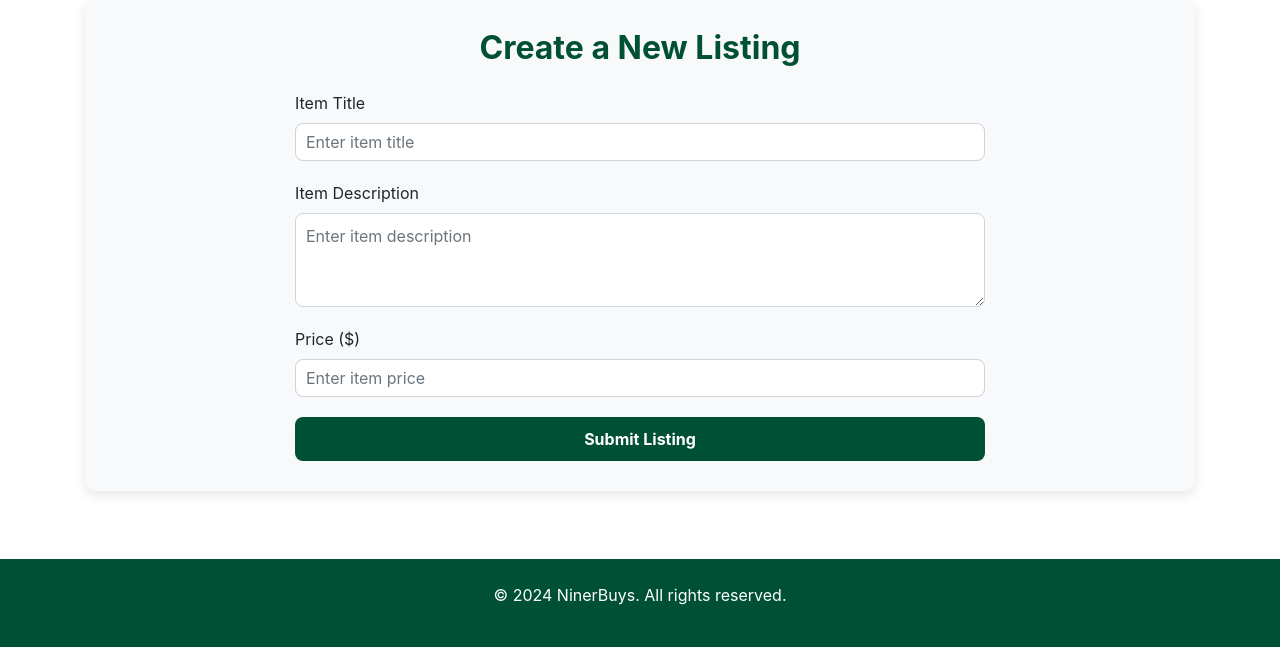
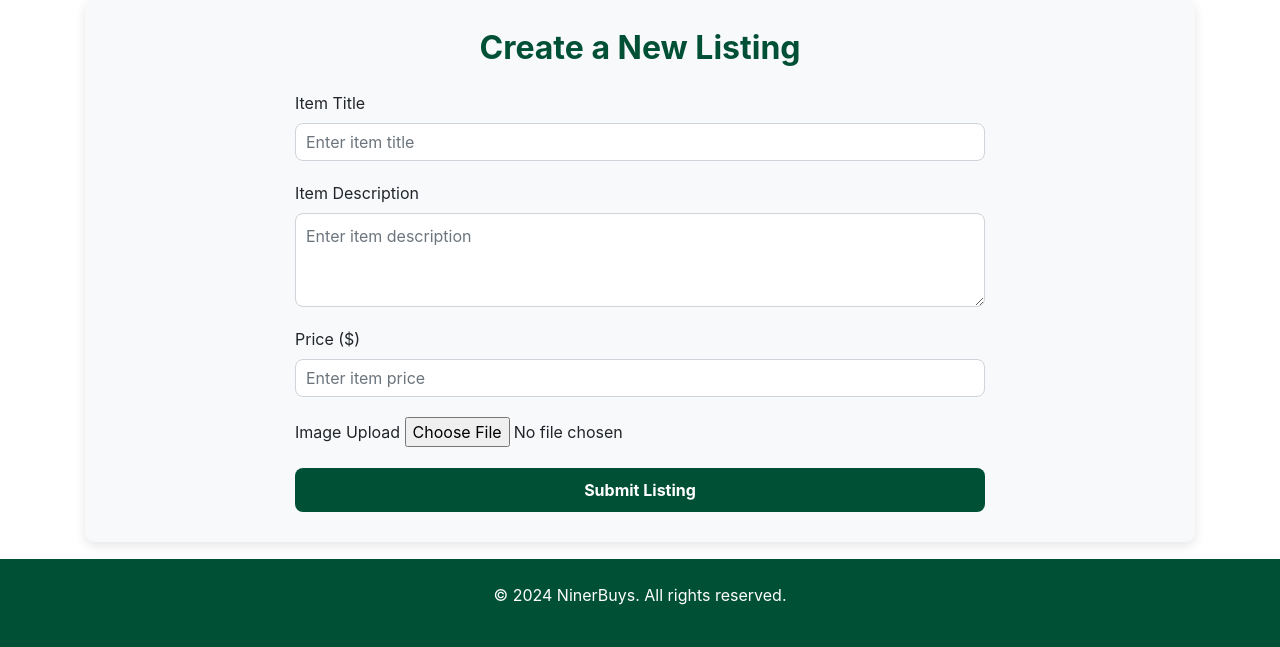
Before and after one commit to dylxningz/4155-GroupProject, a Flask app: page /create-item in a window 1280 px wide. Shown: the part 153-800 px from the top of the page. Run offline with Flask 3, Linux system fonts and the light colour scheme; some libraries are stand-ins or nearby versions.

Commit message:
Added image upload on image create, Closes #29

```diff
--- a/templates/itemcreate.html
+++ b/templates/itemcreate.html
@@ -18,7 +18,12 @@
                         <label for="price">Price ($)</label>
                         <input type="number" step="0.01" class="form-control" id="price" name="price" placeholder="Enter item price" required>
                     </div>
+                    <div class="form-group">
+                        <label for="imageInput">Image Upload</label>
+                        <input type="file" id="imageInput" accept="image/*" />
+                    </div>
                     <button type="submit" class="btn btn-primary btn-block">Submit Listing</button>
+
                 </form>
             </div>
         </div>
@@ -90,6 +95,16 @@
             const title = document.getElementById('title').value;
             const description = document.getElementById('description').value;
             const price = document.getElementById('price').value;
+            const imageInput = document.getElementById('imageInput').files[0];  // Get the image file
+
+            function encodeImageFileAsBase64(file) {
+                return new Promise((resolve, reject) => {
+                    const reader = new FileReader();
+                    reader.onloadend = () => resolve(reader.result.split(',')[1]);  // Remove Base64 prefix
+                    reader.onerror = reject;
+                    reader.readAsDataURL(file);  // Read file as data URL
+                });
+            }
 
             fetch('/get-session')
             .then(response => response.json())
@@ -107,30 +122,56 @@
                     price: parseFloat(price),
                     user_id: userId  // Set 'user_id' for the listing
                 };
+                console.log("Trying to create listing");
 
-                fetch('http://127.0.0.1:8000/listings', {
+                return fetch('http://127.0.0.1:8000/listings', {
                     method: 'POST',
                     headers: {
                         'Content-Type': 'application/json'
                     },
                     body: JSON.stringify(formData)
+                });
             })
             .then(response => {
                 if (!response.ok) {
                     return response.json().then(data => { throw new Error(data.detail) });
                 }
+                console.log("Successfully created listing");
                 return response.json();
             })
-                .then(data => {
-                    fetch('/set-flash-message', {
+            .then(async data => {
+                console.log("Trying to create image");
+                const listingId = data.id;  // Get the ID of the new listing
+
+                if (imageInput) {  // Check if an image was uploaded
+                    const base64Image = await encodeImageFileAsBase64(imageInput);  // Encode image to Base64
+                    const imageData = {
+                        listing_id: listingId,
+                        img_data: base64Image  // Add Base64 string of the image
+                    };
+
+                    // Send the image data in JSON format
+                    return fetch('http://127.0.0.1:8000/images', {
                         method: 'POST',
                         headers: {
                             'Content-Type': 'application/json'
                         },
-                        body: JSON.stringify({ message: 'Listing created successfully!', category: 'success' })
-                    }).then(() => {
+                        body: JSON.stringify(imageData)
+                    });
+                }
+            })
+            .then(() => {
+                // Set a success message and redirect to items page
+                return fetch('/set-flash-message', {
+                    method: 'POST',
+                    headers: {
+                        'Content-Type': 'application/json'
+                    },
+                    body: JSON.stringify({ message: 'Listing and image created successfully!', category: 'success' })
+                });
+            })
+            .then(() => {
                 window.location.href = '/items';  // Redirect to items page
-                    });
             })
             .catch(error => {
                 fetch('/set-flash-message', {
@@ -143,18 +184,7 @@
                     window.location.href = '/items';  // Redirect to items page
                 });
             });
-            })
-            .catch(error => {
-                fetch('/set-flash-message', {
-                    method: 'POST',
-                    headers: {
-                        'Content-Type': 'application/json'
-                    },
-                    body: JSON.stringify({ message: 'Error retrieving user information. Please try again.', category: 'danger' })
-                }).then(() => {
-                    window.location.href = '/items';  // Redirect to items page
-                });
-            });
         });
     </script>
+
 {% endblock %}
```
Lines whose indentation alone changed are shown as unchanged.
